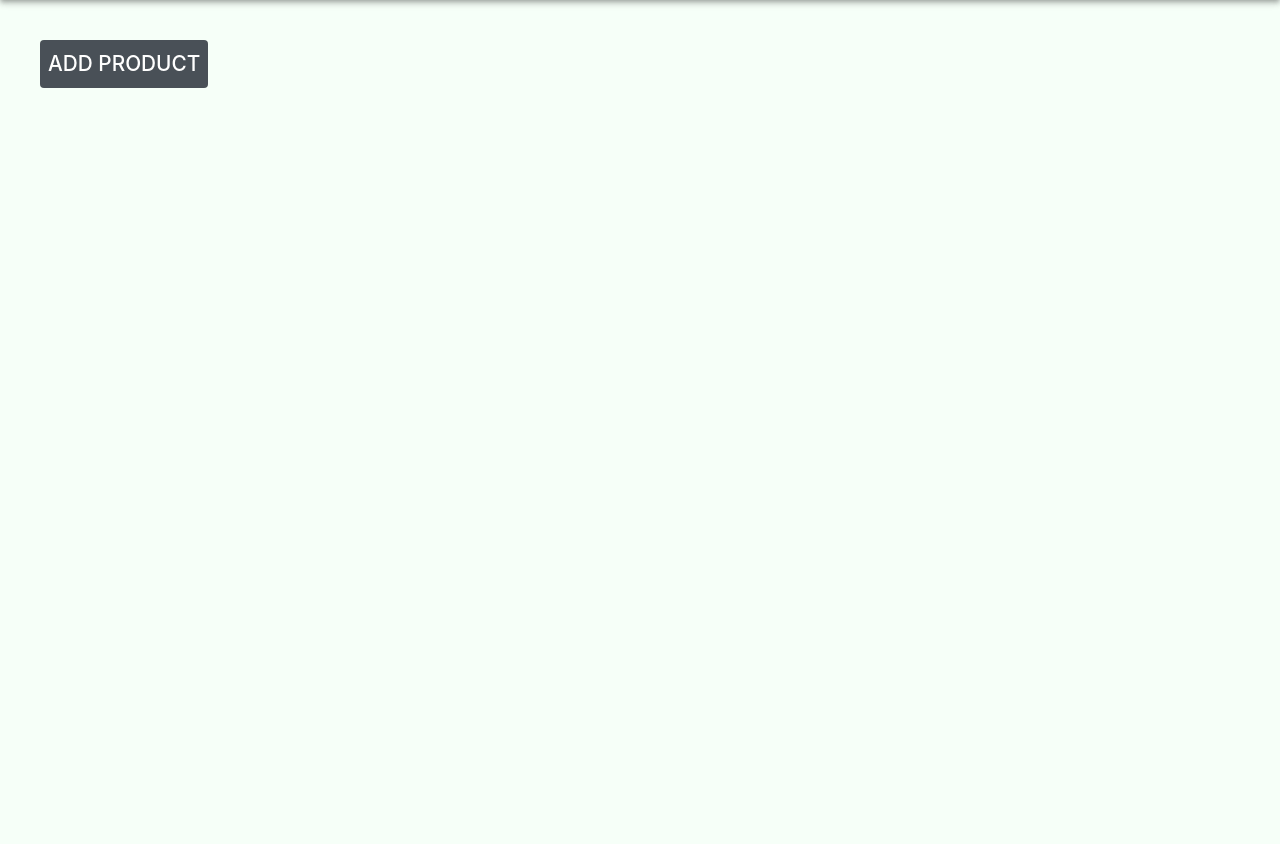
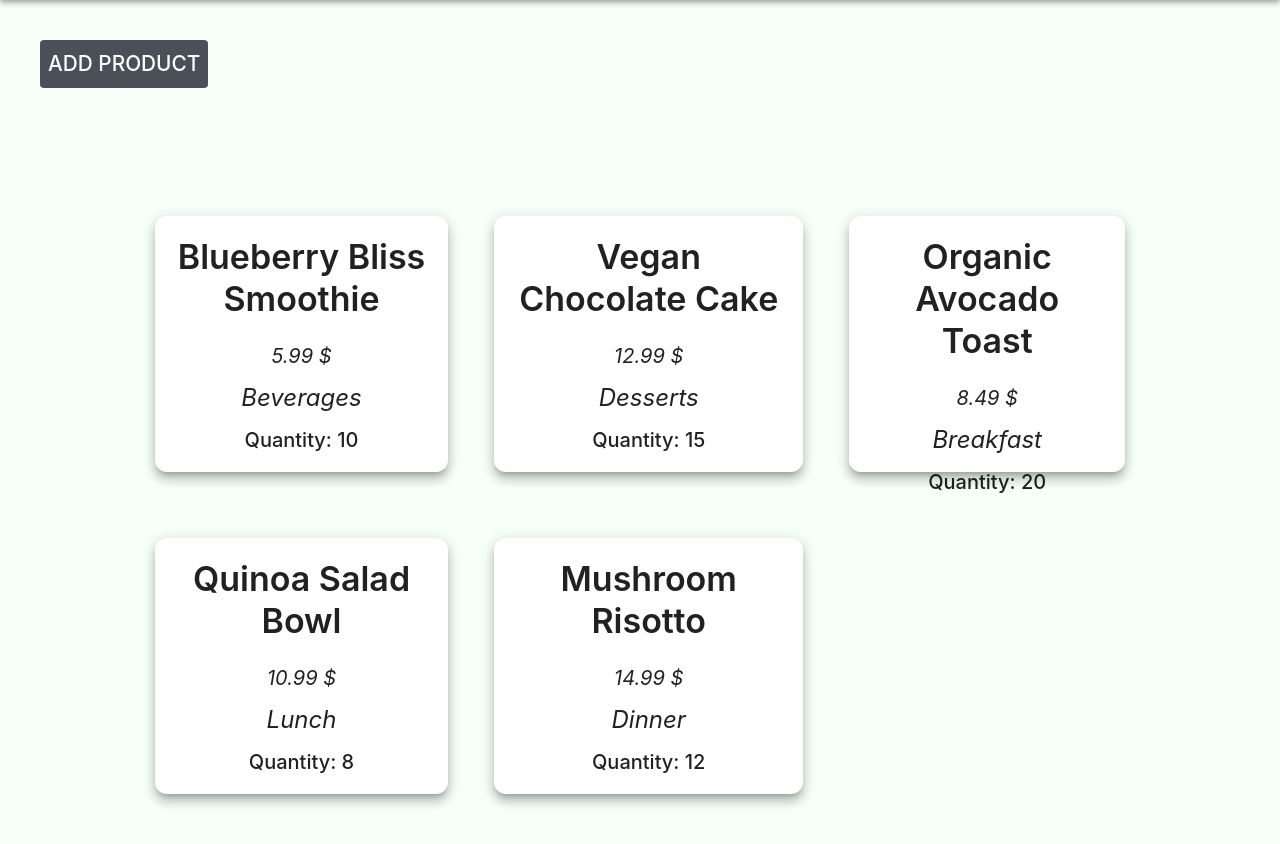
Before and after one commit to PreethiPara/Billing-App, a React (Create React App) app: page / in a window 1280 px wide. Shown: the part 480-1324 px from the top of the page. Before the commit the page ends 800 px from the top, so only its background shows below. Built offline with nearby package versions, Linux system fonts and the light colour scheme; a web font is replaced by a local one.

Commit message:
Submit functionality working fine.Implementing displaying product list

```diff
--- a/src/components/ProductModalFromButton/ProductModalFromButton.tsx
+++ b/src/components/ProductModalFromButton/ProductModalFromButton.tsx
@@ -31,7 +31,7 @@ export default function ProductModalFromButton(props: modalFromButtonProps) {
   const [price, setPrice] = React.useState("");
   const [priceError, setPriceError] = React.useState(false);
   const [name, setName] = React.useState("");
-  const [category, setCategory] = React.useState<String | null>(null);
+  const [category, setCategory] = React.useState("");
   const [quantity, setQuantity] = React.useState("");
   const [quanityError, setQuantityError] = React.useState(false);
 
@@ -42,7 +42,7 @@ export default function ProductModalFromButton(props: modalFromButtonProps) {
   function handleCheckBoxClick() {
     setClicked((prev) => {
       console.log(!prev);
-      setQuantity("0");
+      setQuantity("1");
       setQuantityError(false);
       return !prev;
     });
@@ -52,18 +52,18 @@ export default function ProductModalFromButton(props: modalFromButtonProps) {
       alert("Please fill in all the fields!");
       return;
     }
-    const formData = { name, price, category };
-
-    if (open) {
-      const updatedFormData = {
-        ...formData,
-        quantity: quantity
-      }
-      console.log(updatedFormData);
+    let formData = { name, price, category, quantity};
+    console.log(formData);
+    const jsonObject=JSON.stringify(formData);
+    localStorage.setItem('product',jsonObject);
+    const product=localStorage.getItem('person');
+    if(product!==null){
+      const parsedProduct=JSON.parse(product);
+      console.log(parsedProduct);
     }
     setName("");
     setPrice("");
-    setCategory(null);
+    setCategory("");
     setQuantity("1");
     handleClose()
   }
--- a/src/helper/CustomDropDown/CustomDropDown.tsx
+++ b/src/helper/CustomDropDown/CustomDropDown.tsx
@@ -9,6 +9,7 @@ function CustomDropDown(props: customDropDown) {
     const handleChange = (event: SelectChangeEvent) => {
         setState(event.target.value);
         if (event.target.value !== undefined)
+            console.log(event);
             props.handleChangeInDropDown(event.target.value);
     };
 
--- /dev/null
+++ b/src/pages/home/components/DisplayProduct/DisplayProduct.scss
@@ -0,0 +1,13 @@
+.product-paper{
+    display: grid;
+    row-gap: 50px;
+    grid-template-columns: auto auto auto;
+    column-gap: 30px;
+}
+.name-price{
+    display: flex;
+    justify-content: space-around;
+}
+.paper{
+    padding: 20px;
+}
--- /dev/null
+++ b/src/pages/home/components/DisplayProduct/DisplayProduct.tsx
@@ -0,0 +1,42 @@
+import * as React from 'react';
+import Box from '@mui/material/Box';
+import Paper from '@mui/material/Paper';
+import { autocompleteClasses, Container, Typography } from '@mui/material';
+import productData from '../../helper/productData';
+import "./DisplayProduct.scss";
+export default function DisplayProduct() {
+  return (
+    <Box className="flex justify-center">
+        <Box className=" w-10/12 p-10 mt-10 mb-10">
+            <Box
+                sx={{
+                    '& > :not(style)': {
+                    m: 1,
+                    borderRadius:3,
+                    height: 256,
+                    },
+                }}
+                className="product-paper"
+            >
+
+                    {
+                        productData.map((item)=>(
+
+                            <Paper className="paper" elevation={8}>
+
+                               <Typography style={{"marginBottom":"20px"}} variant="h4" fontWeight={'600'}>{item.name}</Typography>
+
+                                <Typography style={{"marginBottom":"10px"}} variant="h6" className="italic" fontWeight={'400'}>{item.price} $</Typography>
+
+                               <Typography  style={{"marginBottom":"10px"}} variant='h5' className="italic">{item.category}</Typography>
+                               <Typography variant='h6'>{`Quantity: ${item.quantity}`}</Typography>
+
+                            </Paper>
+                        ))
+                    }
+
+            </Box>
+        </Box>
+    </Box>
+  );
+}
--- a/src/pages/home/components/NavBar/NavBar.tsx
+++ b/src/pages/home/components/NavBar/NavBar.tsx
@@ -38,7 +38,7 @@ export default function NavBar() {
               </div>
             </Box>
             <Box>
-              <Typography variant="h1" className="italic" fontWeight={'700'}>Zomato</Typography>
+              <Typography variant="h1" className="italic" fontWeight={'700'}>Hapree</Typography>
               <Typography variant="h3" className="italic" fontWeight={'700'}>Crush Your Restaurant Bills </Typography>
 
               <Box sx={{ display: "flex", justifyContent: "center" }}>
--- /dev/null
+++ b/src/pages/home/helper/productData.tsx
@@ -0,0 +1,9 @@
+const productData = [
+    { name: "Blueberry Bliss Smoothie", quantity: 10, category: "Beverages", price: 5.99 },
+    { name: "Vegan Chocolate Cake", quantity: 15, category: "Desserts", price: 12.99 },
+    { name: "Organic Avocado Toast", quantity: 20, category: "Breakfast", price: 8.49 },
+    { name: "Quinoa Salad Bowl", quantity: 8, category: "Lunch", price: 10.99 },
+    { name: "Mushroom Risotto", quantity: 12, category: "Dinner", price: 14.99 }
+  ];
+
+  export default productData;
--- a/src/pages/home/index.tsx
+++ b/src/pages/home/index.tsx
@@ -1,3 +1,4 @@
+import DisplayProduct from './components/DisplayProduct/DisplayProduct';
 import NavBar from './components/NavBar/NavBar';
 import ProductControl from './components/ProductControl/ProductControl';
 import './index.scss';
@@ -6,6 +7,7 @@ function Home(){
         <>
             <NavBar />
             <ProductControl />
+            <DisplayProduct/>
         </>
     )
 }
```
